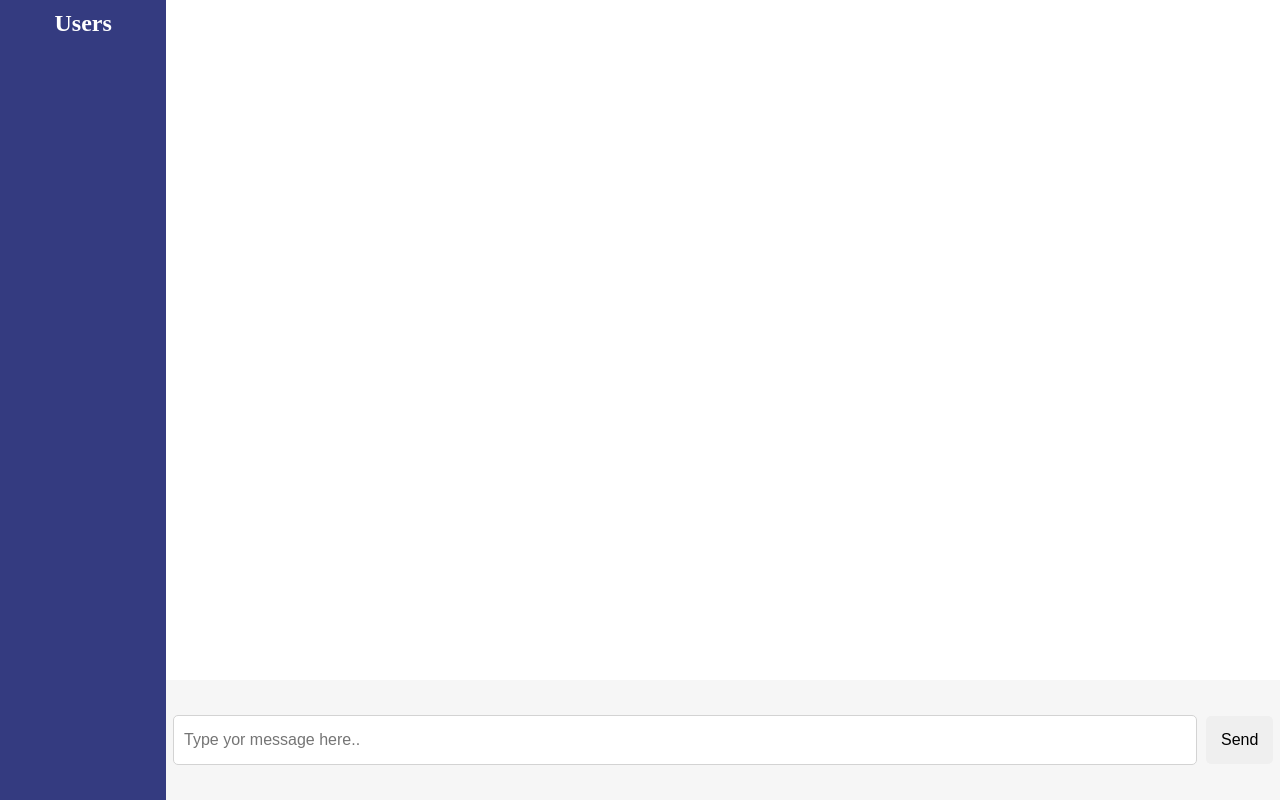
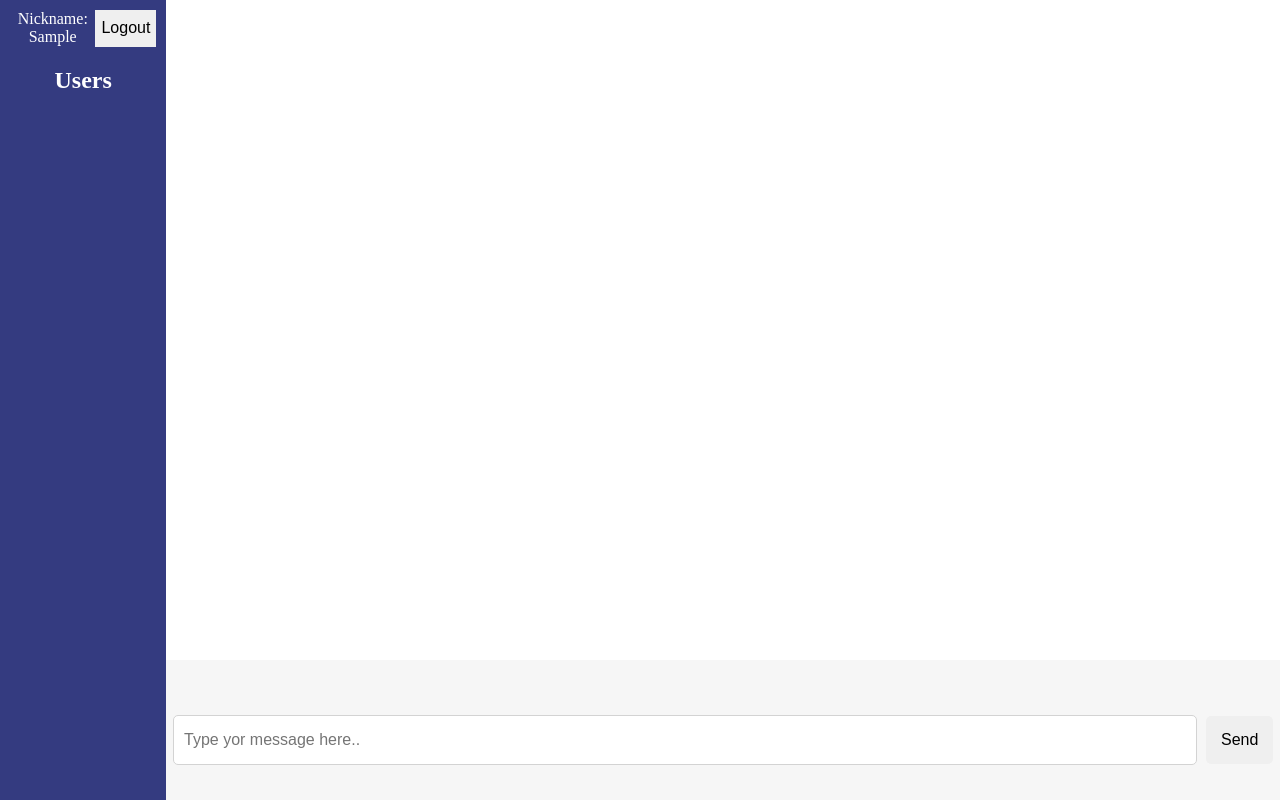
Before and after one commit to kuts-denys/simple-chat-socket, a website: page public/index.html in a window 1280 px wide. Both pictures are taken after typing "Sample", "Sample" into the empty fields and a click on the button "Confirm". Drawn offline with nearby package versions, Linux system fonts and the light colour scheme; no server answers; files whose address does not match are found by name.

Commit message:
add logout button

```diff
--- a/index.js
+++ b/index.js
@@ -43,6 +43,7 @@ io.on('connection', (socket) => {
   });
   socket.on('user disconnected', (nickname) => {
     userSelectors.changeUserStatus(nickname, 'offline');
+    socket.emit('user disconnected', nickname);
     socket.broadcast.emit('user disconnected', nickname);
   });
   socket.on('new message', (data) => {
--- a/public/index.html
+++ b/public/index.html
@@ -21,6 +21,10 @@
         </form>
     </div>
     <ul class="users-list">
+        <li class="users-list__item users-list__info">
+            <span class="users-list__nickname">Nickname:</span>
+            <button class="users-list__logout">Logout</button>
+        </li>
         <li class="users-list__item users-list__title">Users</li>
     </ul>
     <div class="messages-wrapper">
--- a/public/script.js
+++ b/public/script.js
@@ -6,6 +6,8 @@ const id = localStorage.getItem('socketId');
 const messageForm = document.querySelector('.form');
 const messageInput = document.querySelector('.form__user-input');
 const typingContainer = document.querySelector('.messages-list__typing-notify');
+const nicknameContainer = document.querySelector('.users-list__nickname');
+const logoutButton = document.querySelector('.users-list__logout');
 
 messageInput.addEventListener('input', () => {
   const nickname = localStorage.getItem('nickname');
@@ -45,7 +47,14 @@ if (!id) {
     localStorage.setItem('nickname', nickname);
     localStorage.setItem('name', name);
     registrationForm.parentNode.style.display = 'none';
-
+    nicknameContainer.innerHTML = `Nickname: ${nickname}`;
+    messagesList.innerHTML = '';
+    logoutButton.addEventListener('click', () => {
+      localStorage.clear();
+      socket.emit('user disconnected', nickname);
+      nicknameContainer.innerHTML = 'Nickname:';
+      registrationForm.parentNode.style.display = 'block';
+    });
     window.onbeforeunload = () => {
       socket.emit('user disconnected', nickname);
       socket.close();
--- a/public/style.css
+++ b/public/style.css
@@ -104,6 +104,16 @@ ul {
     justify-content: center;
     align-items: center;
 }
+
+.users-list__info {
+    display: flex;
+    justify-content: space-between;
+}
+
+.users-list__logout {
+    border: none;
+}
+
 
 .users-list__item {
     padding: 10px 10px;
```
